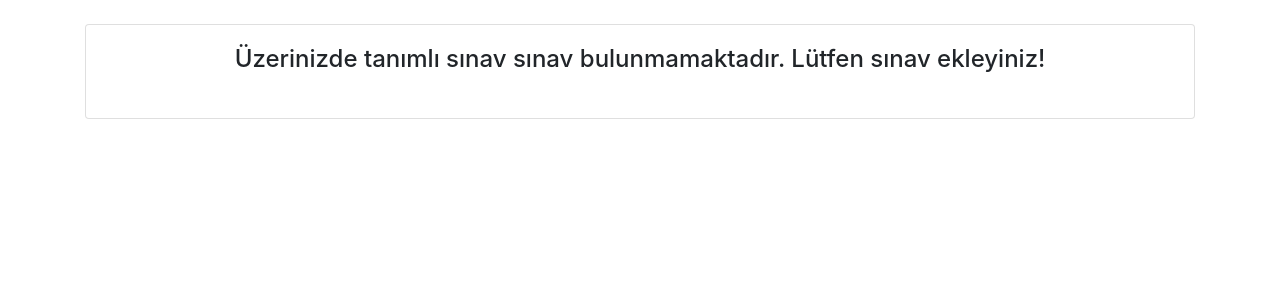
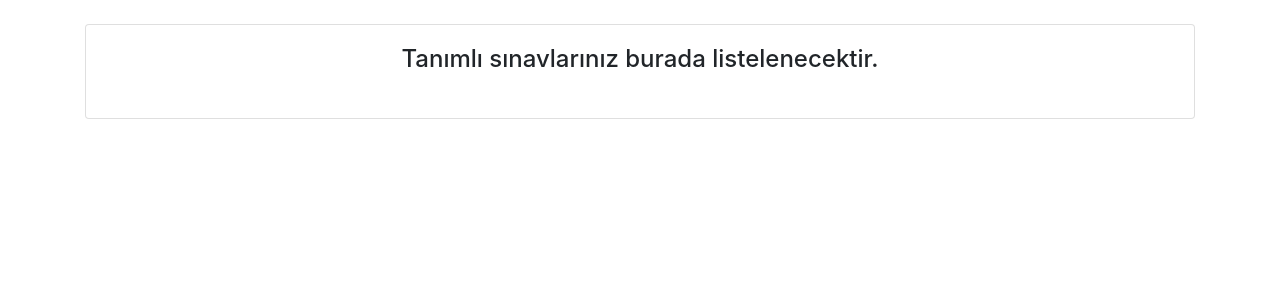
Before and after one commit to Python-Egitici-Egitimi-OOP-Grup-8/web_app_project, a Django app: page /ogrenci/sinavlarim in a window 1280 px wide. Shown: the part 56-356 px from the top of the page. Run offline with Django 3.2, Linux system fonts and the light colour scheme; data comes from the database, SQL or seed files in the repository; some libraries are stand-ins or nearby versions.

Commit message:
Metin düzeltmeleri

```diff
--- a/ogrenci/templates/ogrenci/sinavlarim.html
+++ b/ogrenci/templates/ogrenci/sinavlarim.html
@@ -25,7 +25,7 @@
                             </tr>
                         {% endfor %}
                     {% else %}
-                        <h4>Üzerinizde tanımlı sınav sınav bulunmamaktadır. Lütfen sınav ekleyiniz!</h4>
+                        <h4>Tanımlı sınavlarınız burada listelenecektir.</h4>
                     {% endif %}
                     </table>
                 </div>
```
